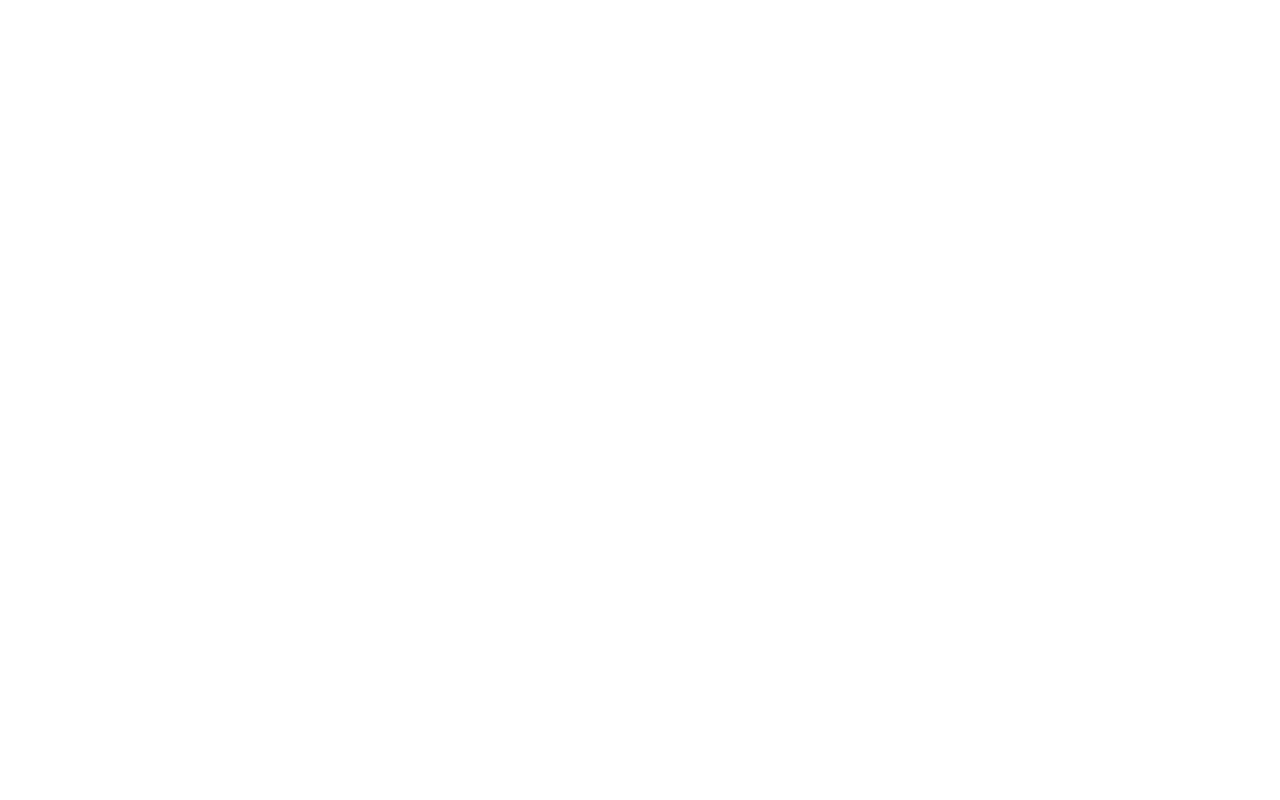
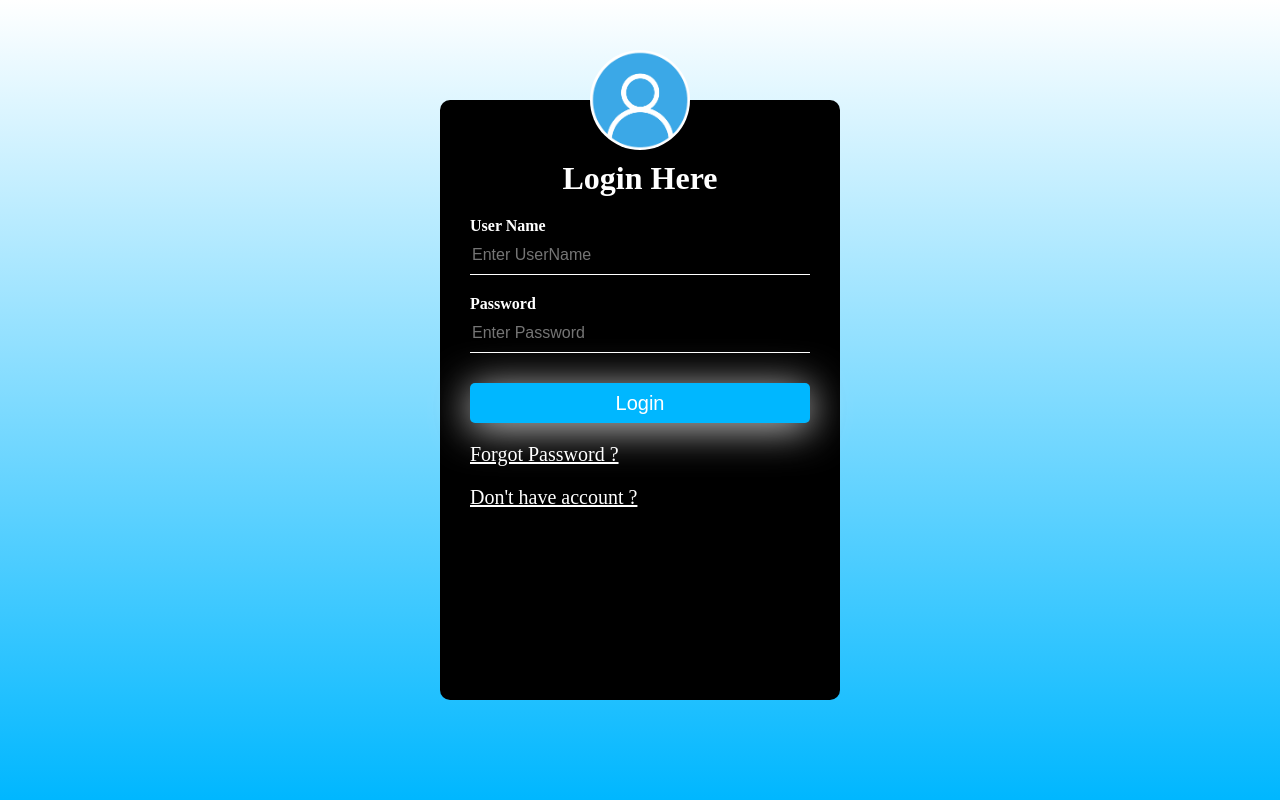
Before and after one commit to shashank-dewangan/login-with-background, a plain HTML site: page login-with-background/index.html in a window 1280 px wide. Drawn offline with Linux system fonts and the light colour scheme.

Commit message:
login page

```diff
--- a/login-with-background/index.html
+++ b/login-with-background/index.html
@@ -1,3 +1,24 @@
 <html>
 
+<head>
+    <title>Login form</title>
+    <link rel="stylesheet" type="text/css" href="style.css" />
+</head>
+
+<body>
+    <div class="login-box">
+        <img src="images/logo.png" alt="" class="login-logo" />
+        <h1>Login Here</h1>
+        <form>
+            <p>User Name</p>
+            <input type="text" value="" name="" placeholder="Enter UserName" />
+            <P>Password</P>
+            <input type="password" name="" placeholder="Enter Password" />
+            <input type="submit" value="Login" />
+            <a href="#">Forgot Password ?</a>
+            <a href="#">Don't have account ?</a>
+        </form>
+    </div>
+</body>
+
 </html>
--- /dev/null
+++ b/login-with-background/style.css
@@ -0,0 +1,89 @@
+body {
+    margin             : 0;
+    padding            : 0;
+    background-image   : linear-gradient(rgb(255, 255, 255), rgb(0, 183, 255));
+    background-position: center;
+    background-size    : cover;
+    font-style         : sans-serif;
+    position           : relative;
+}
+
+.login-box {
+    width           : 400px;
+    height          : 600px;
+    color           : #fff;
+    background-color: black;
+    position        : absolute;
+    left            : 50%;
+    top             : 50%;
+    transform       : translate(-50%, -50%);
+    box-sizing      : border-box;
+    border-radius   : 10px;
+    padding         : 50px 30px;
+}
+
+.login-logo {
+    width        : 100px;
+    height       : 100px;
+    border-radius: 50%;
+    position     : absolute;
+    top          : -50px;
+    left         : calc(50% - 50px);
+}
+
+h1 {
+    margin    : 0;
+    padding   : 10px 0 20px;
+    text-align: center;
+}
+
+.login-box p {
+    margin     : 0;
+    padding    : 0;
+    font-weight: bold;
+}
+
+.login-box input {
+    width        : 100%;
+    margin-bottom: 20px;
+}
+
+.login-box input[type="text"],
+input[type="password"] {
+    border       : none;
+    border-bottom: 1px solid #fff;
+    background   : transparent;
+    outline      : none;
+    height       : 40px;
+    font-size    : 16px;
+    color        : #fff;
+}
+
+.login-box input[type="submit"] {
+    border          : 0;
+    margin          : 10px 0px;
+    height          : 40px;
+    background-color: rgb(0, 183, 255);
+    color           : white;
+    box-shadow      : 0px 5px 40px 0px lightgray;
+    font-size       : 20px;
+    border-radius   : 5px;
+}
+
+.login-box a {
+    padding  : 10px 0px;
+    display  : flex;
+    font-size: 20px;
+    color    : white;
+}
+
+.login-box button {
+    height       : 50px;
+    width        : 50px;
+    border-radius: 50%;
+    z-index      : 100px;
+    position     : absolute;
+    border       : none;
+    outline      : none;
+    box-shadow   : 0px 10px 50px 0px white;
+}
```
Also changed, not shown: login-with-background/images/background.jpeg (added), login-with-background/images/logo.png (added).
